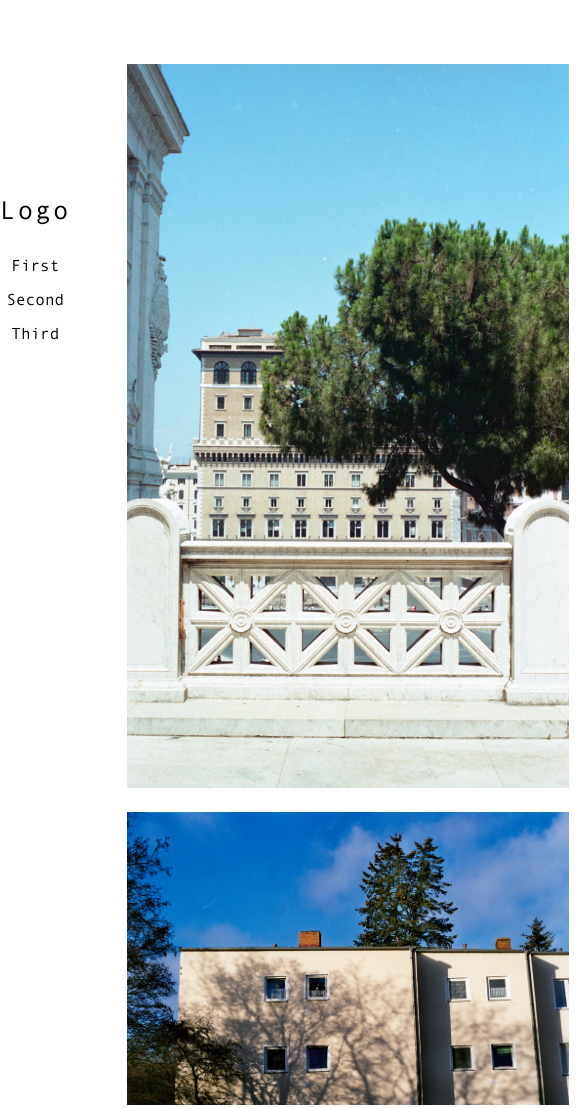
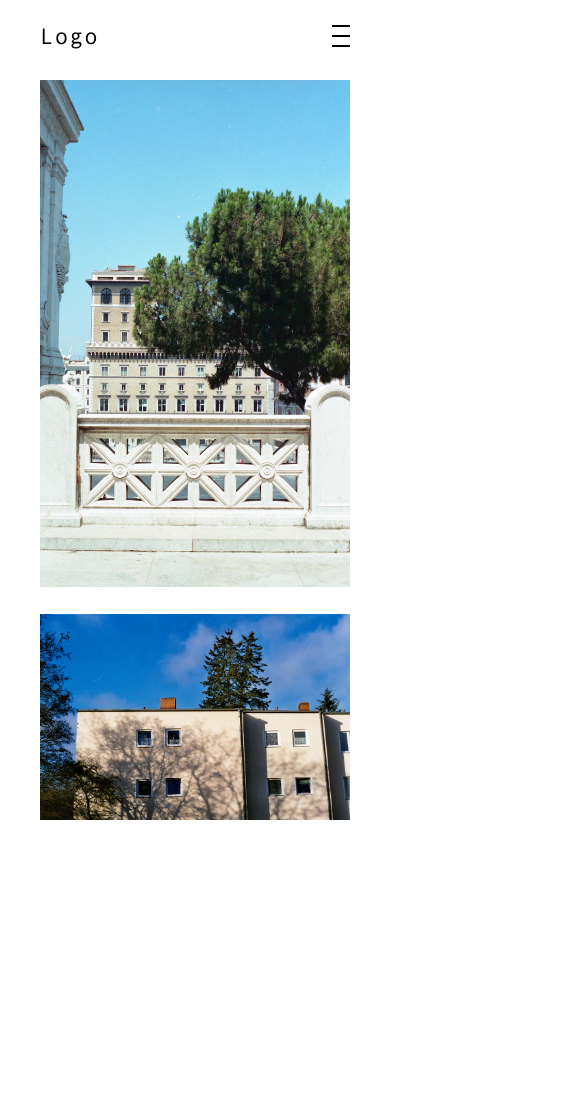
Before and after one commit to imollov/photography-portfolio, a plain HTML site: page index.html in a window 390 px wide. Shown: the top 1108 px of the page, 585 px wide, since content can reach past the window. After the commit the page ends 927 px from the top, so only its background shows below. Drawn offline with Linux system fonts and the light colour scheme.

Commit message:
Responsive layout improvements

```diff
--- a/style.css
+++ b/style.css
@@ -14,6 +14,7 @@
 
 body {
   font-family: "Andale Mono Regular";
+  min-width: 320px;
 }
 
 .main-content {
@@ -25,8 +26,10 @@ body {
   position: fixed;
   top: 0;
   width: 100%;
+  min-width: 320px;
   z-index: 100;
   padding: 1.5rem 2.5rem 1rem 2.5rem;
+  background: #fff;
   transition: all 0.3s ease;
 }
 
@@ -50,6 +53,7 @@ body {
   position: fixed;
   top: 0;
   right: 0;
+  z-index: 90;
   width: 100%;
   height: 100vh;
   background: #fff;
@@ -155,31 +159,32 @@ body.nav-open {
   filter: blur(0);
 }
 
+@media (min-width: 52rem) {
   body {
     display: grid;
-    grid-template-columns: 3fr 9fr;
+    grid-template-columns: 14rem auto;
     grid-template-rows: auto 1fr;
     grid-template-areas:
       "header main"
       "nav main";
-    grid-column-gap: 1rem;
-    max-width: 1400px;
+    max-width: 1100px;
   }
 
   .main-content {
     grid-area: main;
-    padding-top: 4rem;
+    padding: 4rem 3rem 0 3rem;
   }
 
   .main-header {
     display: block;
     z-index: 0;
     width: auto;
+    min-width: auto;
     position: static;
     grid-area: header;
     text-align: center;
-    padding: 0;
-    padding-top: 12rem;
+    padding: 10rem 0 0 0;
+    background: none;
   }
 
   .main-header__logo {
@@ -229,3 +234,9 @@ body.nav-open {
     height: 1000%;
   }
 }
+
+@media (min-width: 65rem) {
+  .main-header {
+    padding-top: 12rem;
+  }
+}
```
